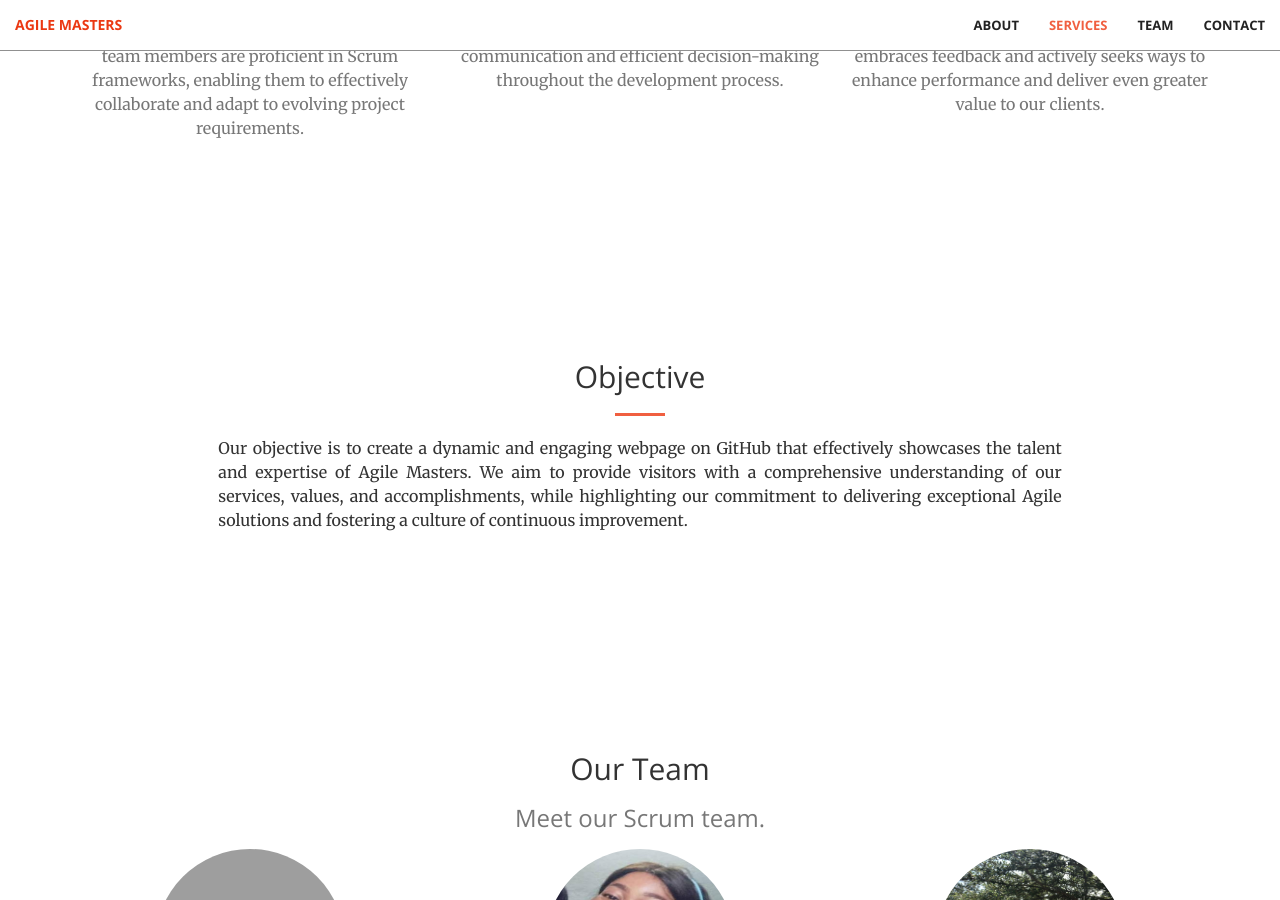
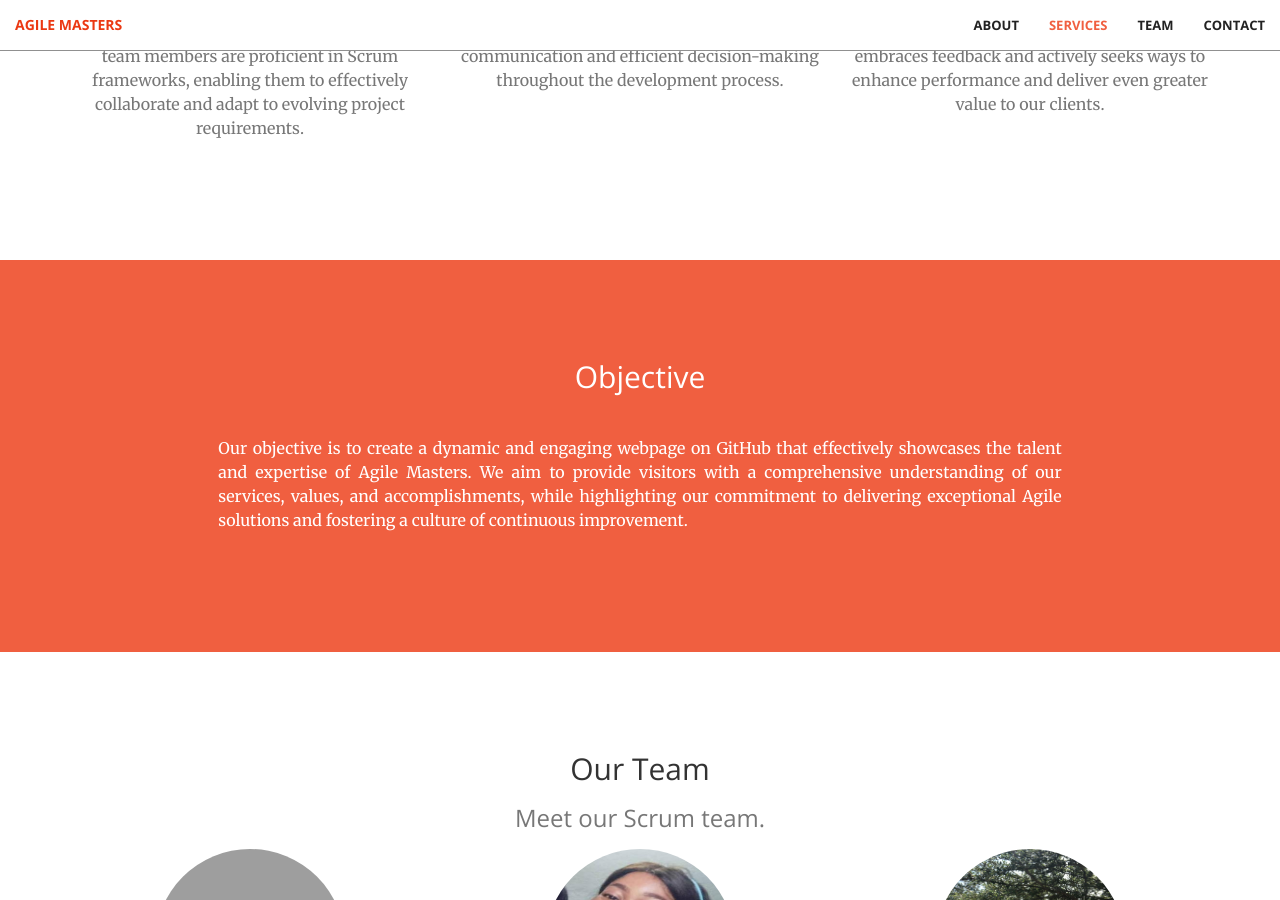
Before and after one commit to legitt23/legitt23, a Jekyll site: the page built from index.md, in a window 1280 px wide and 900 px high, scrolled down 1807 px. Built offline with Jekyll 4.4.1, drawn with Linux system fonts in a browser that asks for light colours; grey boxes are pictures that could not be loaded.

Commit message:
Update content.html

```diff
--- a/_includes/content.html
+++ b/_includes/content.html
@@ -1,8 +1,8 @@
 
-<section id="content">
+<section id="content" class="bg-primary">
 
     <div class="row">
-            <div class="col-lg-8 col-lg-offset-2 text-center" class="bg-primary">
+            <div class="col-lg-8 col-lg-offset-2 text-center" >
                 <h2 class="section-heading">Objective</h2>
                 <hr class="primary">
                 <p class= "text-justify">Our objective is to create a dynamic and engaging webpage on GitHub that effectively showcases the talent and expertise of Agile Masters. We aim to provide visitors with a comprehensive understanding of our services, values, and accomplishments, while highlighting our commitment to delivering exceptional Agile solutions and fostering a culture of continuous improvement.</p>
```
